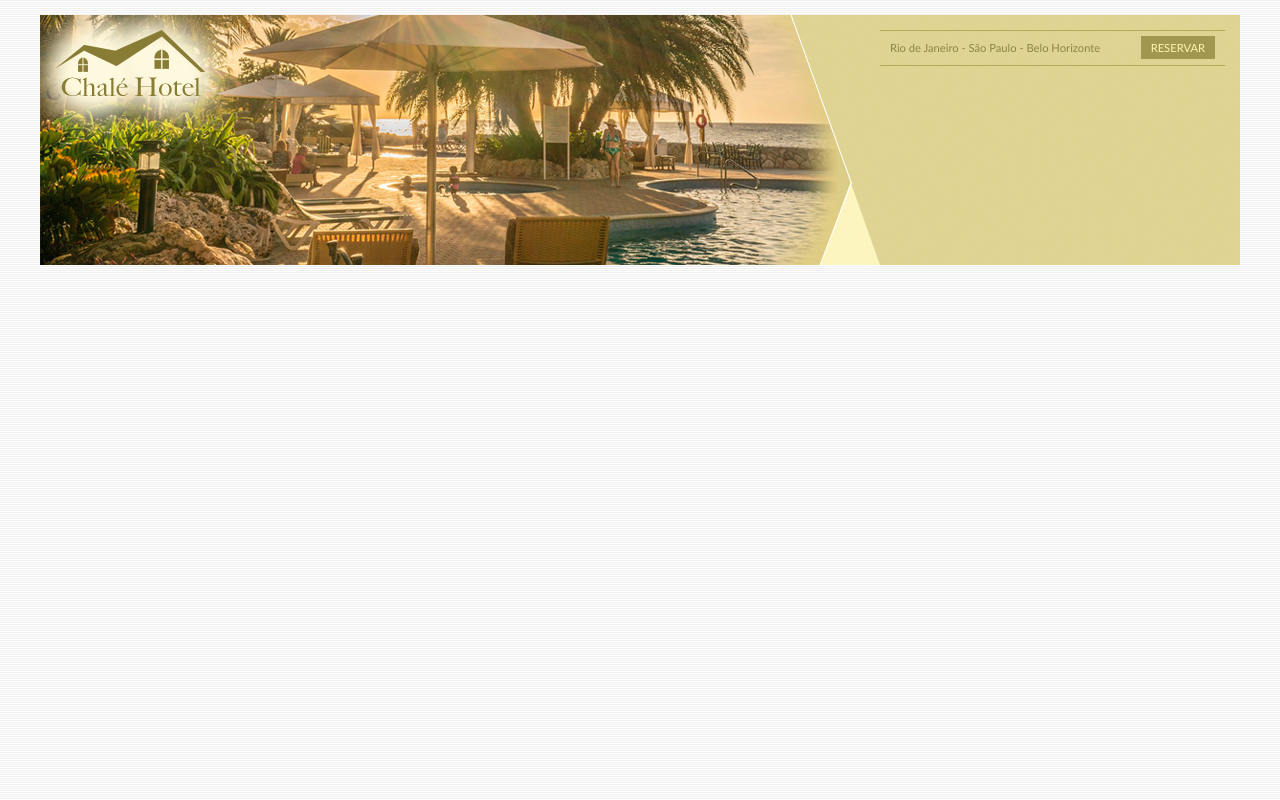
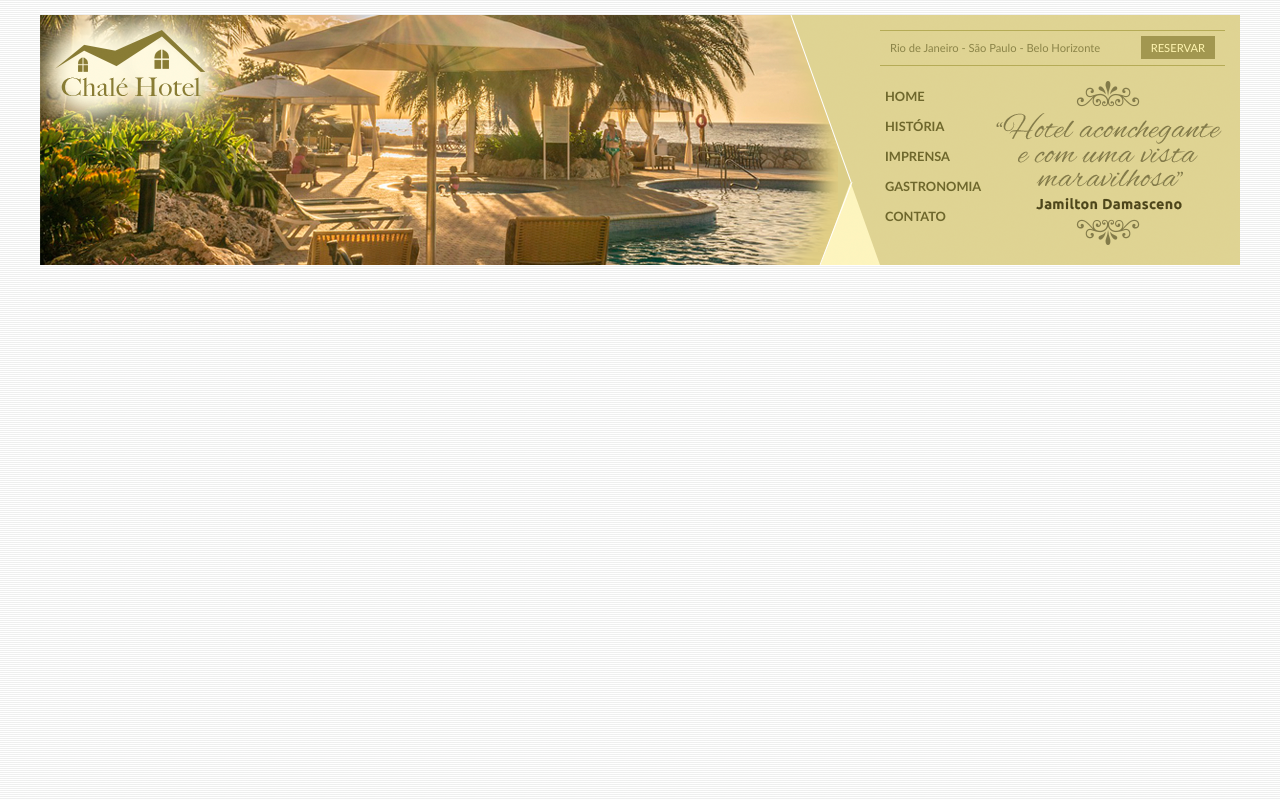
Before and after one commit to EduardoArantesCosta/homePage_Layout_Liquido, a plain HTML site: page index.html in a window 1280 px wide. Drawn offline with Linux system fonts and the light colour scheme.

Commit message:
Finalização topo

```diff
--- a/css/estilo.css
+++ b/css/estilo.css
@@ -78,6 +78,10 @@ a{
   margin-right: 10px;
 }
 
+ul{
+  list-style: none;
+}
+
 a.reserva{
   text-transform: uppercase;
   background: #a29750;
@@ -85,3 +89,30 @@ a.reserva{
   padding: 5px 10px;
   float: right;
 }
+
+#menu{
+  margin-top: 15px;
+}
+
+ul#navegacao{
+  float: left;
+}
+
+ul#navegacao a{
+  text-transform: uppercase;
+  font-size: 0.8em;
+  padding: 5px;
+  color: #6e672c;
+  font-weight: bold;
+  line-height: 30px;
+}
+
+ul#navegacao a:hover{
+  background: #fdf6be;
+}
+
+#depoimento{
+  width: 226px;
+  height: 164px;
+  float: right;
+}
--- a/index.html
+++ b/index.html
@@ -25,6 +25,16 @@
             <a class="reserva" href="">Reservar</a>
             <div style="clear: both;"></div>
           </div>
+          <div id="menu">
+            <ul id="navegacao">
+              <li><a href="">Home</a></li>
+              <li><a href="">História</a></li>
+              <li><a href="">Imprensa</a></li>
+              <li><a href="">Gastronomia</a></li>
+              <li><a href="">Contato</a></li>
+            </ul>
+            <img class="depoimento" src="./imagens/depoimento.png">
+          </div>
         </div>
       </div>
 
```
